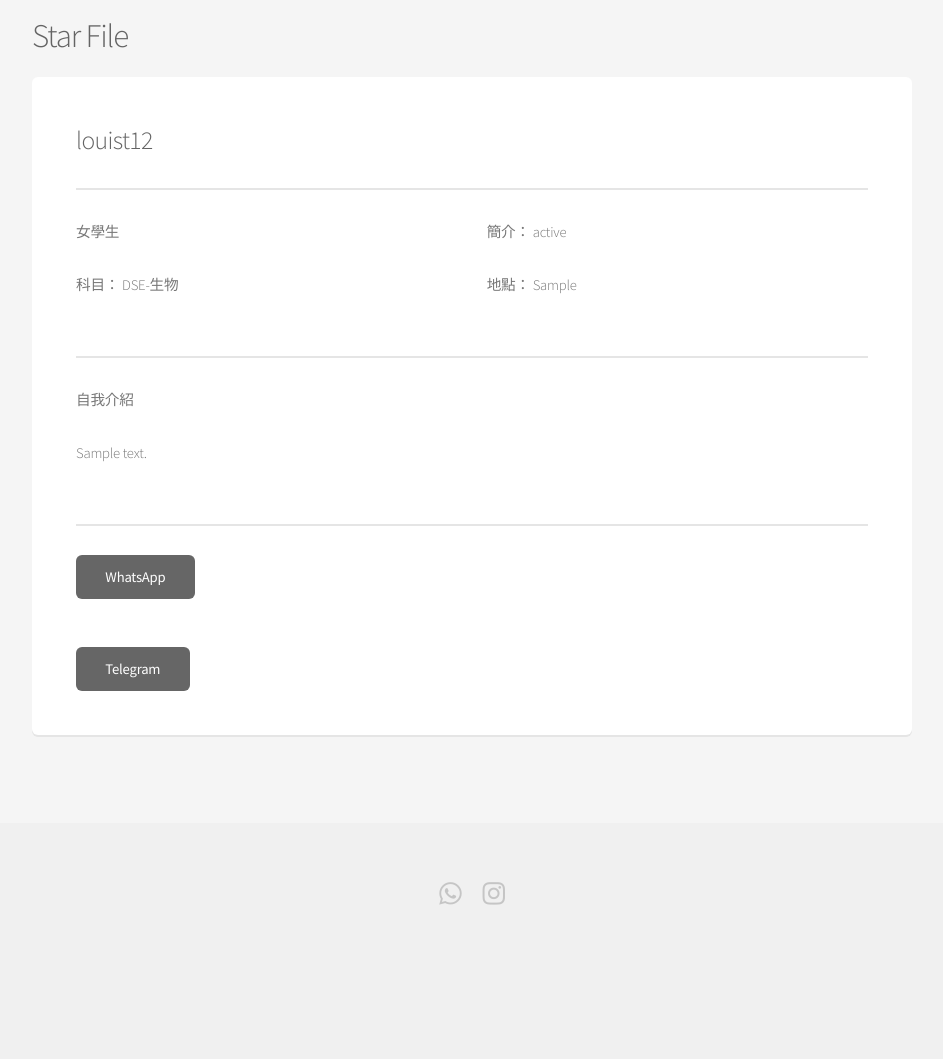
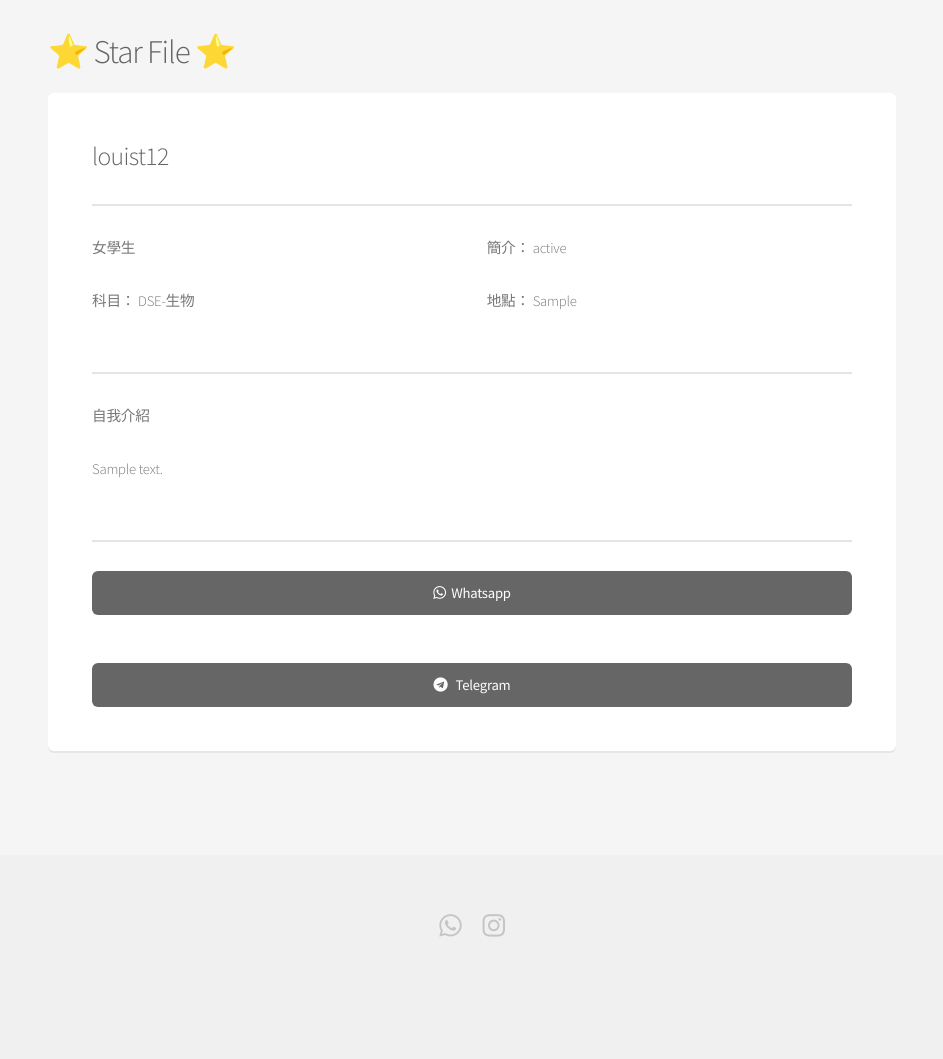
Before and after one commit to louiskwt/starchaser_project, a Django app: page /auth/case/1 in a window 1280 px wide. Shown: the part 48-1107 px from the top of the page, without its empty margins (168-1111 px from the left). Before the commit the page ends 953 px from the top, so only its background shows below. Run offline with Django 4.2, Linux system fonts and the light colour scheme; data comes from the database, SQL or seed files in the repository; tables that the repository leaves empty hold one stand-in row (values such as "Sample post"); parts of the project's set-up code (start-up, migrations or seed data) failed here and were passed over.

Commit message:
Finish styling case_detail page
case detail page completed for now

```diff
--- a/account/templates/case_detail.html
+++ b/account/templates/case_detail.html
@@ -7,7 +7,8 @@
 {% block content %}
 
 <section id="main" class="container">
-  <h2>Star File</h2>
+  <div class="p-1">
+      <h2>⭐️ Star File ⭐️</h2>
       <section class="box">
         <header>
           <h3>{{ case.user.username }}</h3>
@@ -36,17 +37,28 @@
         <div class="row">
           <div class="col-12">
             {% if case.phone_num %}
-          <a href="https://wa.me/852{{case.phone_num}}" target="_blank" class="button special">WhatsApp</a>
+              <a href="https://wa.me/852{{case.phone_num}}" target="_blank" class="button fit">
+                  <span class="icon brands alt fa-whatsapp">
+                   </span>
+                &nbsp;Whatsapp
+              </a>
+
             {% endif %}
           </div>
           <div class="col-12 mt-3">
             {% if case.telegram %}
-          <a href="https://telegram.me/{{case.telegram}}" target="_blank" class="button special">Telegram</a>
+              <a href="https://telegram.me/{{case.telegram}}" target="_blank" class="button fit">
+                  <span class="icon brands alt fa-telegram">
+                   </span>
+                &nbsp;
+                Telegram
+              </a>
             {% endif %}
           </div>
         </div>
+      </section>
+  </div>
 
-  </section>
 </section>
 
 
```
Lines whose indentation alone changed are shown as unchanged.
